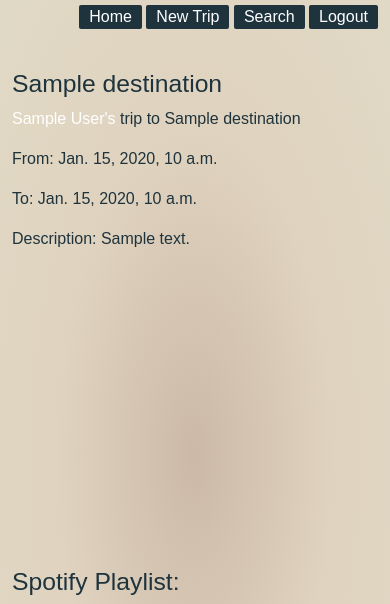
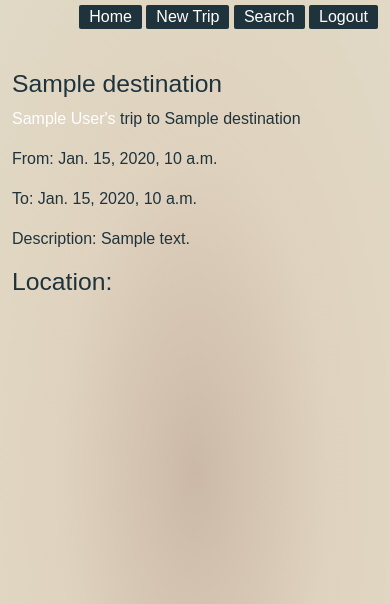
Before and after one commit to taylor-fancher/group_project, a Django app: template main/templates/trip.html in a window 390 px wide. Shown: the top 604 px of the page. Run offline with Django 3.2, Linux system fonts and the light colour scheme; the template is opened without the code that fills it: most values are stand-ins (such as "Sample title", 1, 10 or a date in 2020); some libraries are stand-ins or nearby versions; some web fonts are replaced; grey boxes are pictures that could not be loaded.

Commit message:
styling on trip without API

```diff
--- a/main/templates/trip.html
+++ b/main/templates/trip.html
@@ -22,7 +22,7 @@
             <button><a href="/trip/search">Search</a></button>
             <button><a href="/logout">Logout</a></button>
         </div>
-        <div class="row justify-content-center" style="margin-top: 40px">
+        <div class="row" style="margin-top: 40px">
             <div class="col-md-4">
             <h2 id="destination">{{trip.destination}}</h2>
             {% if messages %}
@@ -32,8 +32,6 @@
                     {% endfor %}
                 </ul>
                 {% endif %}
-            <div class="row">
-                <div class="text col-md-6">
                     <p><a href="/user/{{trip.uploaded_by_id.id}}">{{trip.uploaded_by_id.first_name}}
                             {{trip.uploaded_by_id.last_name}}'s</a> trip to {{trip.destination}}</p>
                     <p>From: {{trip.date_from}}</p>
@@ -42,7 +40,9 @@
                     {% if user.id == trip.uploaded_by_id.id %}
                     <p><button><a href="/trip/{{trip.id}}/edit">Edit</a></button> <button><a href="/trip/{{trip.id}}/delete">Delete</a></button></p>
                     {% endif %}
-                </div>
+            </div>
+            <div class="col-md-4">
+                <h2>Location:</h2>
                 {%include "partials/map.html"%}
             </div>
             <div class="col-md-4">
```
